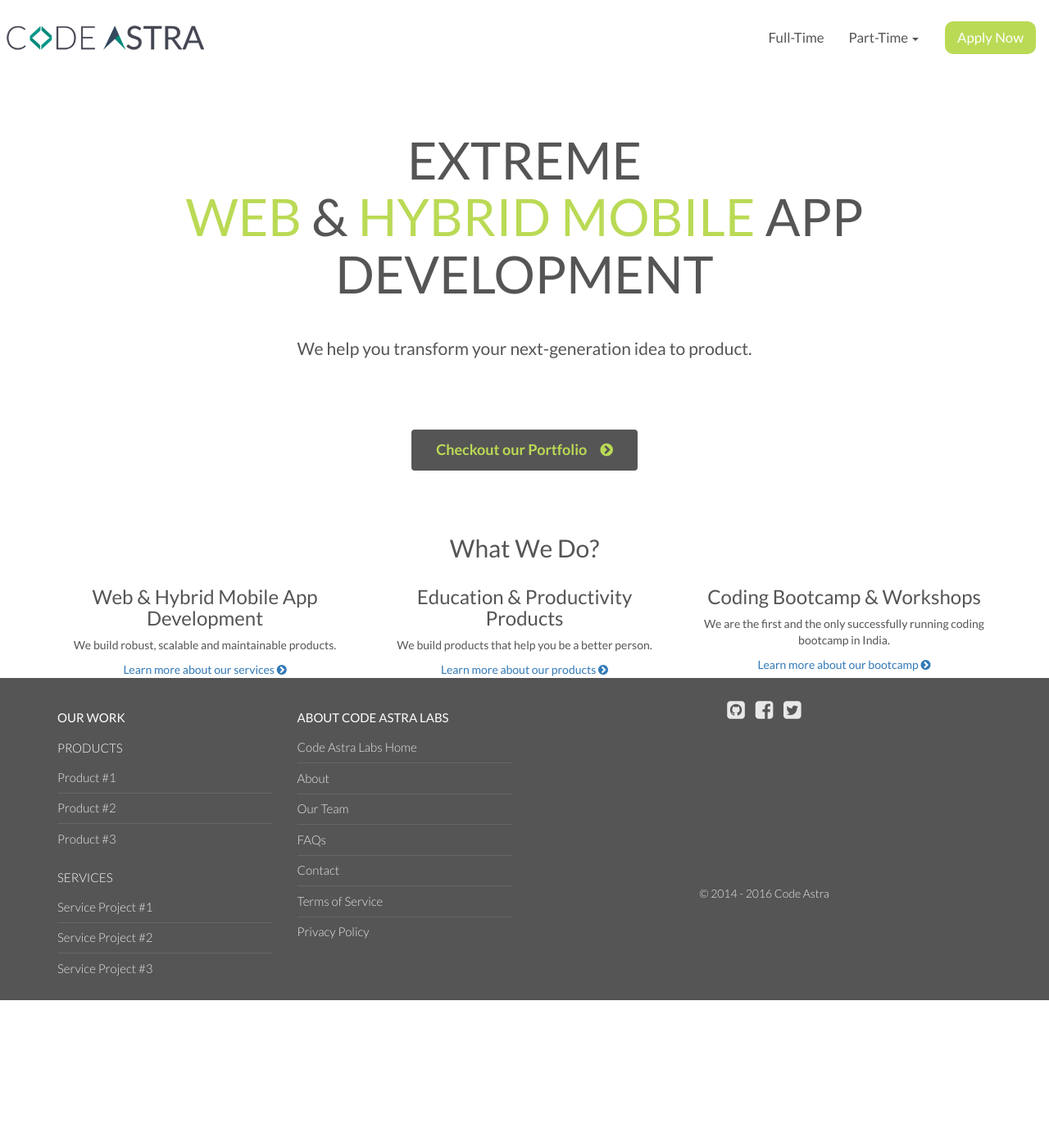
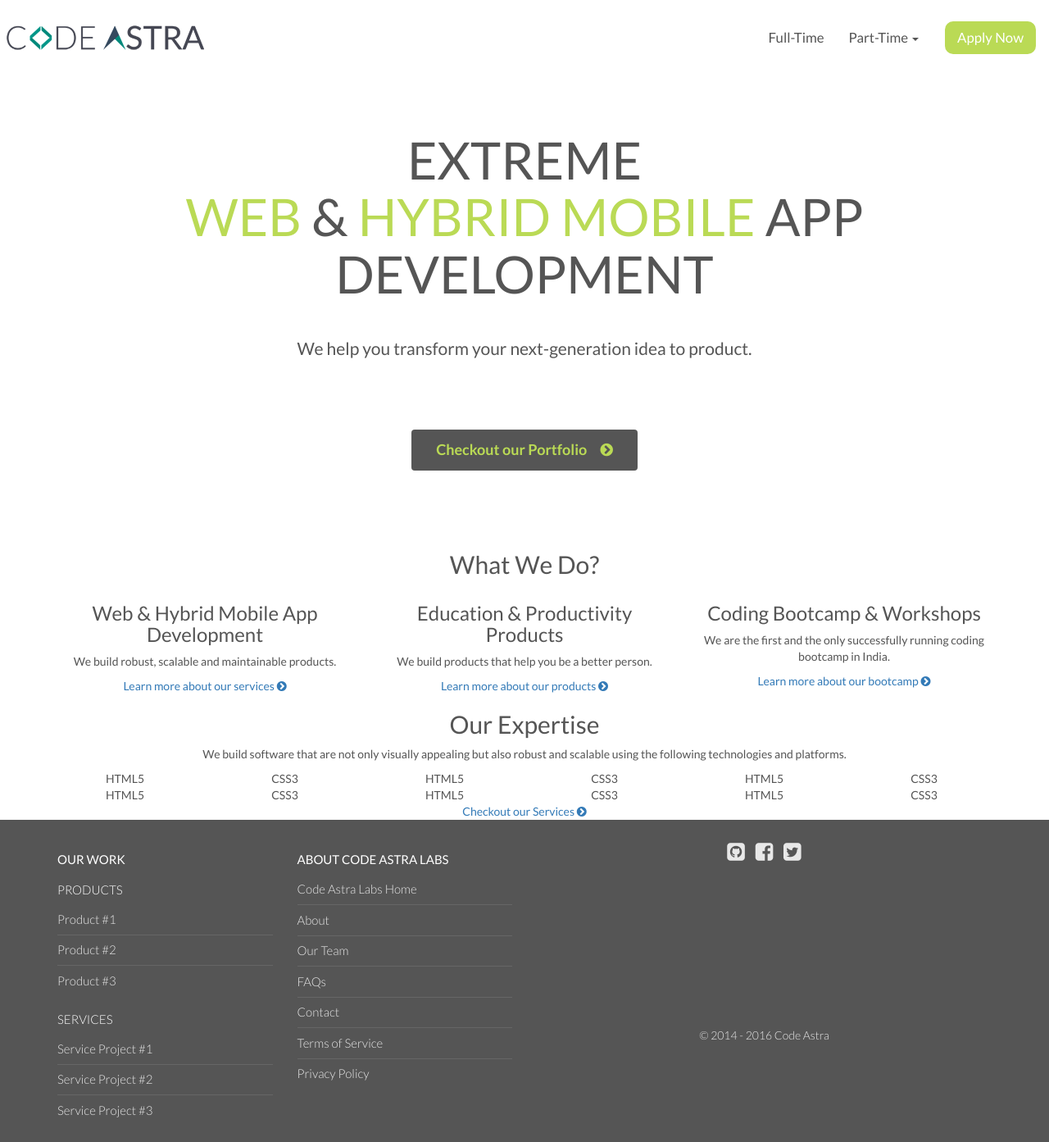
Before and after one commit to CodeAstra/portfolio, a Jekyll site: the page built from index.html, in a window 1280 px wide. Shown: the whole page at 82% size. Built offline with Jekyll 4.4.1, drawn with Linux system fonts in a browser that asks for light colours; nearby versions of some CDN libraries; before the commit the page ends 1220 px from its top, so only the background shows below that; grey boxes are pictures that could not be loaded.

Commit message:
Add 'Our Technologies' Slide

```diff
--- /dev/null
+++ b/_data/skills.json
@@ -0,0 +1,14 @@
+[
+  {name: "HTML5"},
+  {name: "CSS3"},
+  {name: "HTML5"},
+  {name: "CSS3"},
+  {name: "HTML5"},
+  {name: "CSS3"},
+  {name: "HTML5"},
+  {name: "CSS3"},
+  {name: "HTML5"},
+  {name: "CSS3"},
+  {name: "HTML5"},
+  {name: "CSS3"}
+]
--- a/index.html
+++ b/index.html
@@ -7,7 +7,6 @@
   <div id="land" class="text-center">
     <div class="jumbotron">
       <div class="container">
-        <div class="row">
         <h1>
           Extreme<br>
           <em>Web</em> &amp; <em>Hybrid Mobile</em> App<br>
@@ -23,11 +22,10 @@
       </div>
     </div>
   </div>
-  </div>
 
   <div id="we-do" class="text-center">
+    <div class="container">
       <h2>What We Do?</h2>
-    <div class="container">
       <div class="row">
         <div class="col-md-4">
           <h3>Web &amp; Hybrid Mobile App Development</h3>
@@ -62,4 +60,26 @@
       </div>
     </div>
   </div>
+
+  <div id="expertise" class="text-center">
+    <div class="container">
+      <h2>Our Expertise</h2>
+      <p>
+        We build software that are not only visually appealing but also robust and scalable using the following technologies and platforms.
+      </p>
+      <div class="row">
+        {% for skill in site.data.skills %}
+          <div class="col-md-2 col-sm-3 col-xs-4">
+            {{skill.name}}
           </div>
+        {% endfor %}
+      </div>
+      <div>
+        <a href="">
+          Checkout our Services
+          <i class="fa fa-chevron-circle-right"></i>
+        </a>
+      </div>
+    </div>
+  </div>
+</div>
```
Lines whose indentation alone changed are shown as unchanged.
